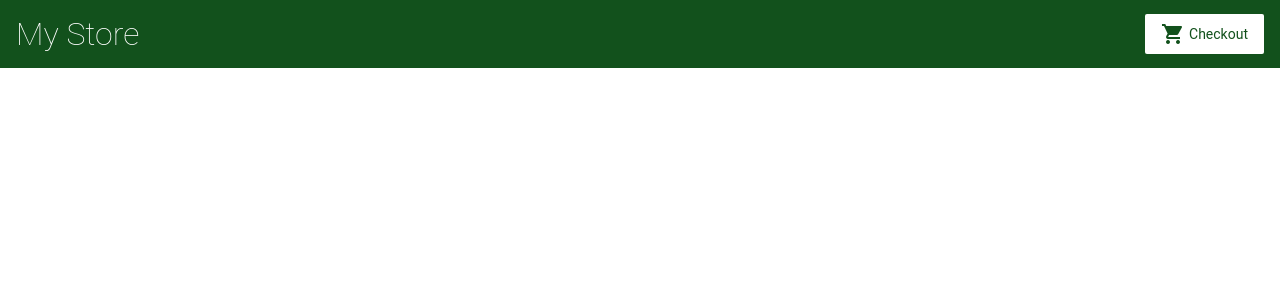
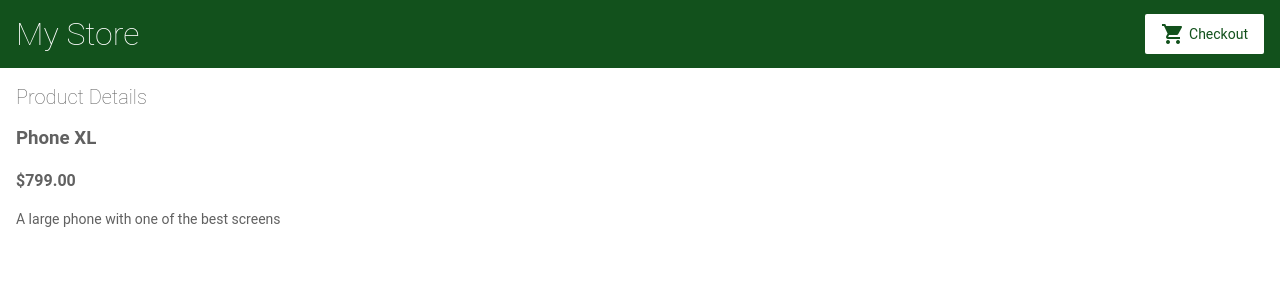
Before and after one commit to pjpscriv/first-angular-app, an Angular app: page /products/0 in a window 1280 px wide. Before the commit this address led to /. Shown: the top 300 px of the page. Built offline with nearby package versions, Linux system fonts and the light colour scheme.

Commit message:
Added product details page

```diff
--- a/src/app/app.module.ts
+++ b/src/app/app.module.ts
@@ -7,6 +7,7 @@
 import { TopBarComponent } from './top-bar/top-bar.component';
 import { ProductListComponent } from './product-list/product-list.component';
 import { ProductAlertsComponent } from './product-alerts/product-alerts.component';
+import { ProductDetailsComponent } from './product-details/product-details.component';
 
 @NgModule({
   imports: [
@@ -14,13 +15,15 @@
     ReactiveFormsModule,
     RouterModule.forRoot([
       { path: '', component: ProductListComponent },
+      { path: 'products/:productId', component: ProductDetailsComponent },
     ])
   ],
   declarations: [
     AppComponent,
     TopBarComponent,
     ProductListComponent,
-    ProductAlertsComponent
+    ProductAlertsComponent,
+    ProductDetailsComponent
   ],
   bootstrap: [ AppComponent ]
 })
--- /dev/null
+++ b/src/app/product-details/product-details.component.html
@@ -0,0 +1,10 @@
+<h2>Product Details</h2>
+
+<div *ngIf="product else elseBlock">
+  <h3>{{ product.name }}</h3>
+  <h4>{{ product.price | currency }}</h4>
+  <p>{{ product.description }}</p>
+</div>
+<ng-template #elseBlock>
+  <p>There's no product with that ID.</p>
+</ng-template>
--- /dev/null
+++ b/src/app/product-details/product-details.component.ts
@@ -0,0 +1,22 @@
+import { Component, OnInit } from '@angular/core';
+import { ActivatedRoute } from '@angular/router';
+
+import { products } from '../products';
+
+@Component({
+  selector: 'app-product-details',
+  templateUrl: './product-details.component.html',
+  styleUrls: ['./product-details.component.css']
+})
+export class ProductDetailsComponent implements OnInit {
+  product;
+
+  constructor(private route: ActivatedRoute) { }
+
+  ngOnInit() {
+    this.route.paramMap.subscribe(params => {
+      this.product = products[+params.get('productId')];
+    })
+  }
+
+}
--- a/src/app/product-list/product-list.component.html
+++ b/src/app/product-list/product-list.component.html
@@ -1,8 +1,11 @@
 <h2>Products</h2>
 
-<div *ngFor="let product of products">
+<div *ngFor="let product of products; index as productId">
   <h3>
-    <a [title]="product.name + ' details'">{{product.name}}</a>
+    <a [title]="product.name + ' details'"
+       [routerLink]="['/products', productId]">
+      {{product.name}}
+    </a>
   </h3>
   <p *ngIf="product.description">
     {{product.description}}
```
Also changed, not shown: src/app/product-details/product-details.component.css (added).
